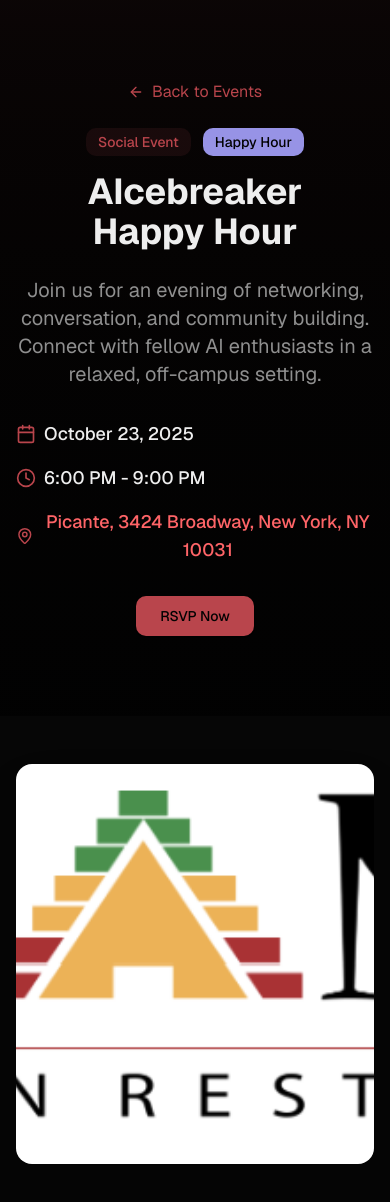
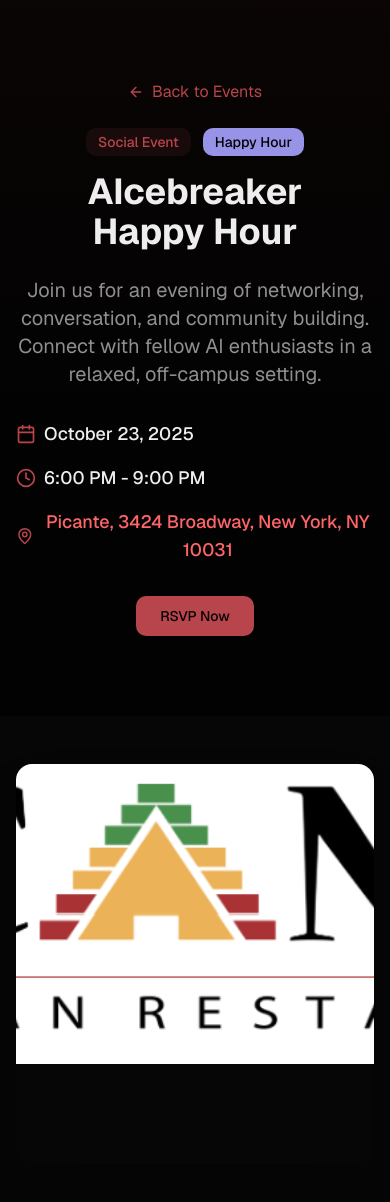
Before and after one commit to Fordham-GSB-AI-Society/Website, a Next.js app: page /aicebreaker in a window 390 px wide. Shown: the top 1202 px of the page. Built offline with nearby package versions, Linux system fonts and the light colour scheme.

Commit message:
Make image for picante flexible on mobile

```diff
--- a/app/aicebreaker/page.tsx
+++ b/app/aicebreaker/page.tsx
@@ -74,7 +74,16 @@ export default function AIcebreakerPage() {
             transition={{ duration: 0.6 }}
             className="relative h-[400px] rounded-xl overflow-hidden shadow-2xl"
           >
-            <Image src="/picante.png" alt="Picante Venue" fill className="object-cover" />
+            <div className="relative w-full h-[300px] sm:h-[400px]">
+              <Image
+                src="/picante.png"
+                alt="Picante Venue"
+                fill
+                className="object-cover"
+                sizes="(max-width: 640px) 100vw, 800px"
+                priority
+              />
+            </div>
           </motion.div>
         </div>
       </section>
```
